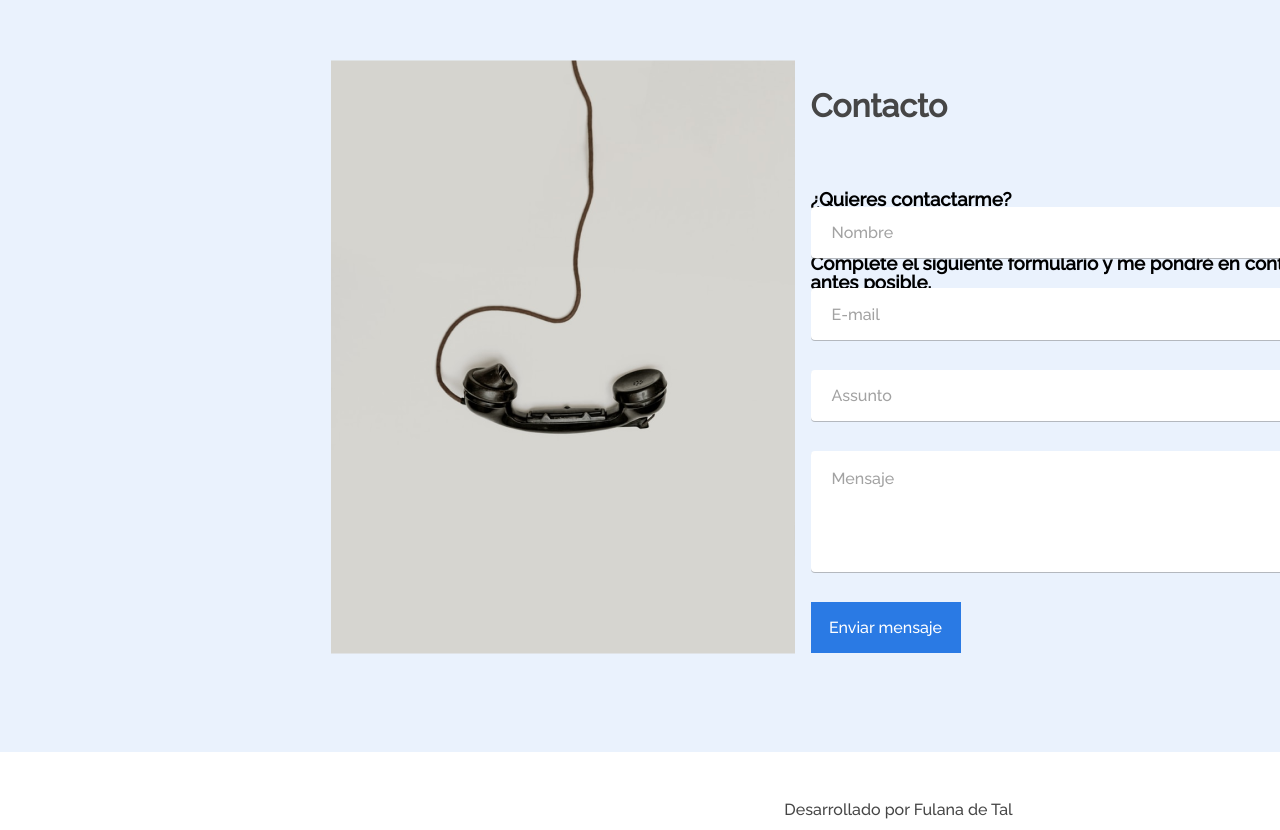
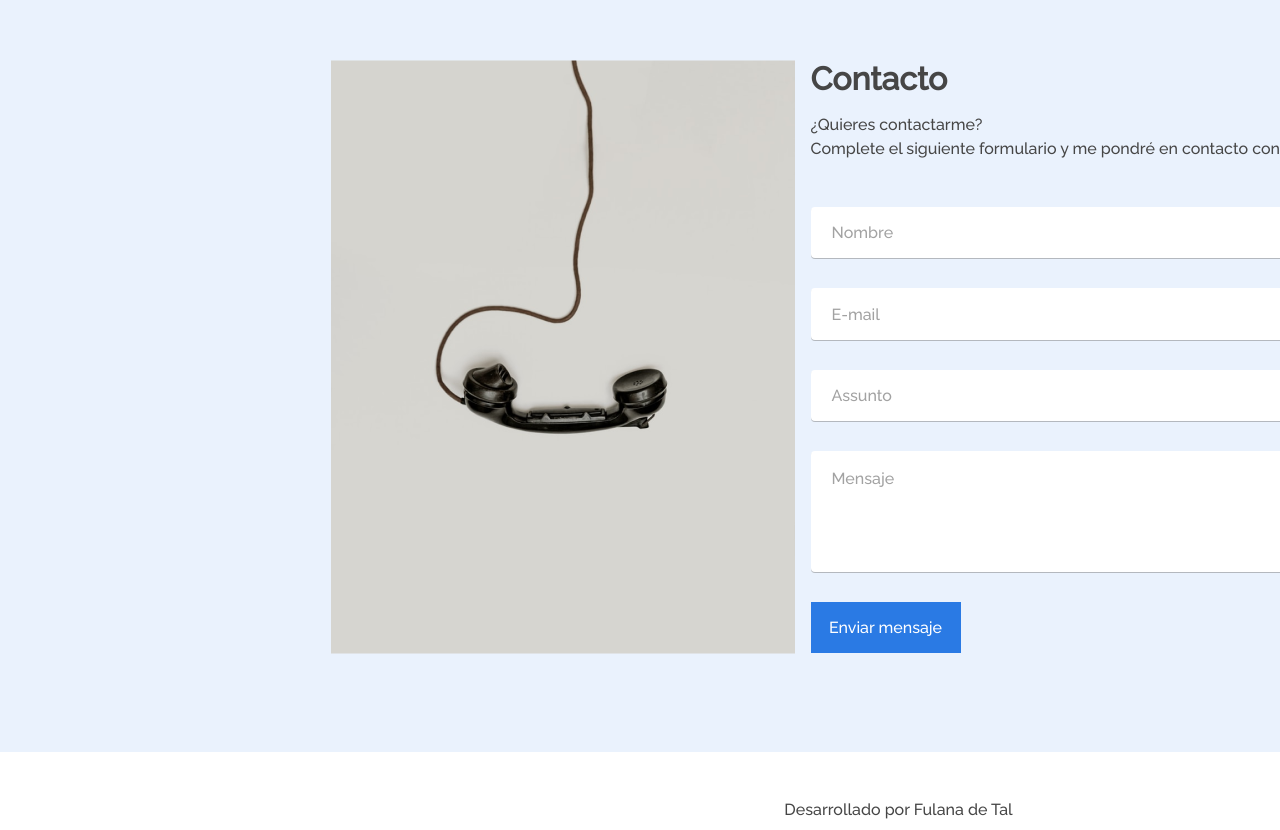
Before and after one commit to pilidd/pilidd.github.io, a plain HTML site: page index.html in a window 1280 px wide. Shown: the part 4285-5115 px from the top of the page. Drawn offline with Linux system fonts and the light colour scheme; files whose address does not match are found by name.

Commit message:
Update contacto.css

```diff
--- a/challenge/estilos/contacto.css
+++ b/challenge/estilos/contacto.css
@@ -48,6 +48,9 @@ section.formcontato{
 
     width: 656px;
     height: 37px;
+
+    position: relative;
+    bottom: 27px;
 }
 
 
@@ -67,7 +70,7 @@ section.formcontato{
     padding-bottom: 12px;
 }
 
-.formcontato__subtext{
+.formcontato__subtext1{
     width: 656px;
     height: 38px;
 
@@ -79,6 +82,26 @@ section.formcontato{
 
 
     color: #464646;
+
+    position: relative;
+    bottom: 45px;
+}
+
+.formcontato__subtext2{
+    width: 656px;
+    height: 38px;
+
+    font-family: 'Raleway';
+    font-style: normal;
+    font-weight: 500;
+    font-size: 16px;
+    line-height: 19px;
+
+
+    color: #464646;
+
+    position: relative;
+    bottom: 80px;
 }
 
 
```
